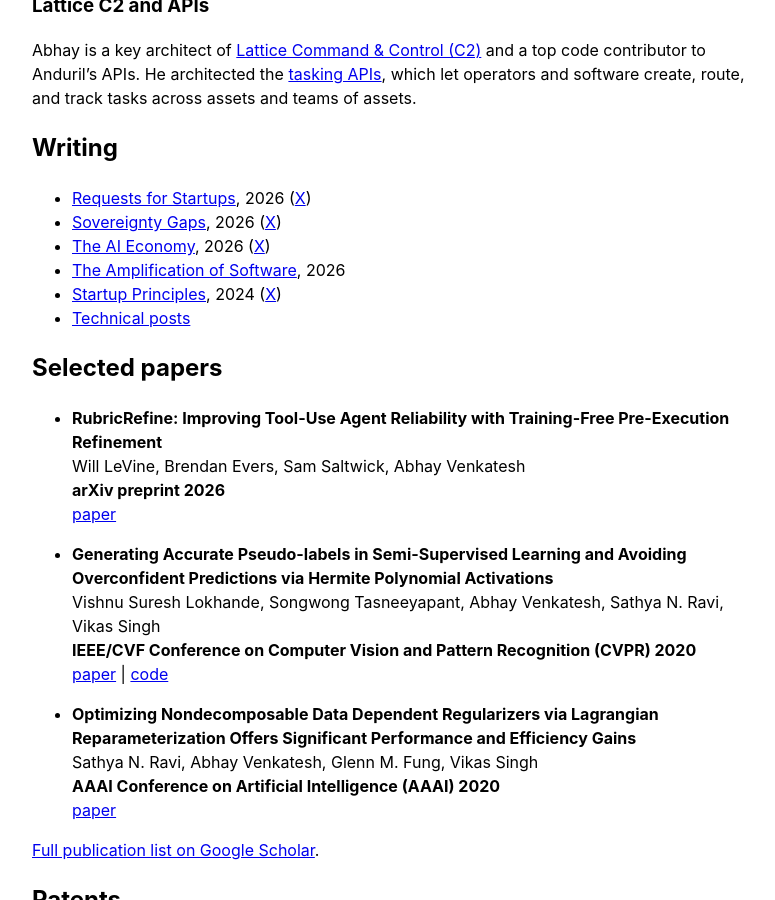
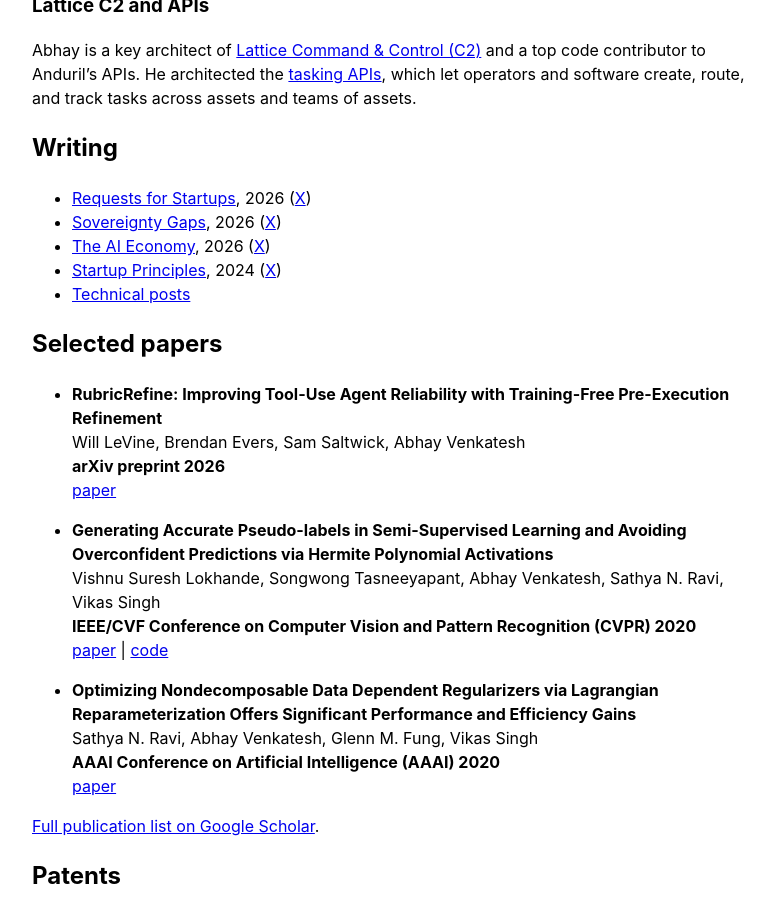
Before and after one commit to abhay-venkatesh/abhay-venkatesh.github.io, a Jekyll site: the page built from _pages/about.md, in a window 1280 px wide and 900 px high, scrolled down 1004 px. Shown: the whole window, without its empty margins (248-1023 px from the left). Built offline with Jekyll 4.4.1, drawn with Linux system fonts in a browser that asks for light colours.

Commit message:
Remove The Amplification of Software link until the doc is public

```diff
--- a/_pages/about.md
+++ b/_pages/about.md
@@ -48,7 +48,6 @@
   <li><a target="_blank" href="https://www.sovereigntygaps.com/">Requests for Startups</a>, 2026 (<a target="_blank" href="https://x.com/AbhayVenkatesh1/status/2088711408590672210">X</a>)</li>
   <li><a href="{{ '/sovereignty-gaps/' | relative_url }}">Sovereignty Gaps</a>, 2026 (<a target="_blank" href="https://x.com/AbhayVenkatesh1/status/2082252761929044140">X</a>)</li>
   <li><a target="_blank" href="https://docs.google.com/document/d/17f4ujkG8JY8DS6oKtNryQB1p0P_8HxiBdjprzaUbmns/edit?usp=sharing">The AI Economy</a>, 2026 (<a target="_blank" href="https://x.com/AbhayVenkatesh1/status/2060547068255748394">X</a>)</li>
-  <li><a target="_blank" href="https://docs.google.com/document/d/1pA4rxm3PGtYEoiSIO2uxJo6t8yWBap7_OsuHgjeZ43Y/edit">The Amplification of Software</a>, 2026</li>
   <li><a target="_blank" href="https://docs.google.com/document/d/1QFR3scxuGSY848qA7JDYEHI2uVB7f5nzIj_jIH7ihZQ/edit?usp=sharing">Startup Principles</a>, 2024 (<a target="_blank" href="https://x.com/AbhayVenkatesh1/status/1779250603191111983">X</a>)</li>
   <li><a href="{{ '/posts/' | relative_url }}">Technical posts</a></li>
 </ul>
```
